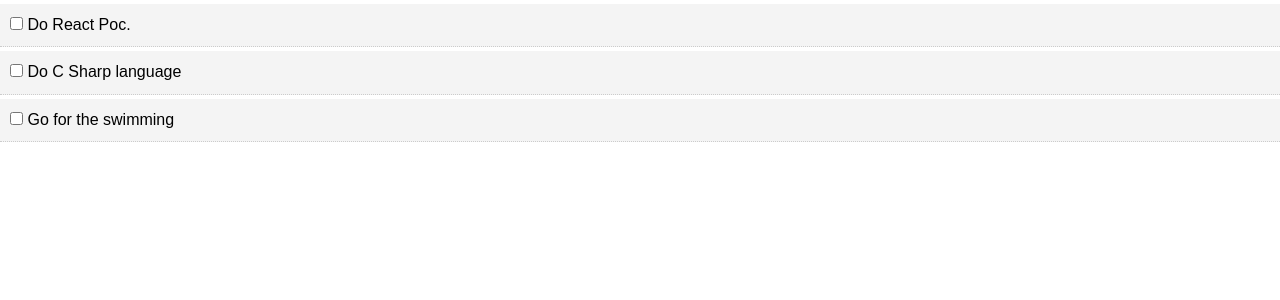
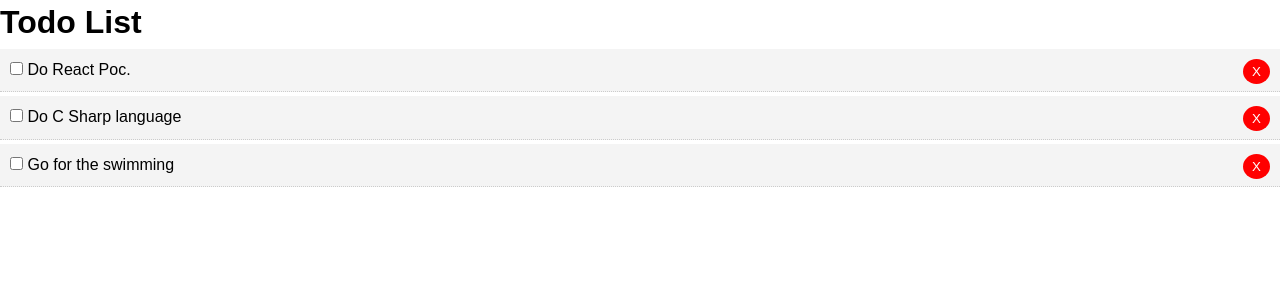
Before and after one commit to MrDroid17/TodoApp-With-React, a React (Create React App) app: page / in a window 1280 px wide. Shown: the top 300 px of the page. Built offline with nearby package versions, Linux system fonts and the light colour scheme.

Commit message:
Delete functionality and and Header layout

```diff
--- a/src/App.js
+++ b/src/App.js
@@ -1,6 +1,7 @@
 import React, { Component } from 'react';
 import './App.css';
-import Todos from './components/Todos'
+import Todos from './components/Todos';
+import Header from './components/layout/Header';
 
 class App extends Component {
   state = {
@@ -34,10 +35,18 @@
     });
   }
 
+  // delete todo
+  delTodo = (id) =>{
+    this.setState({
+      todos: [...this.state.todos.filter( todo => todo.id !== id)]
+    })
+  }
+
   render() {
     return (
       <div className="App">
-        <Todos todos={this.state.todos} markComplete={this.markComplete} />
+        <Header/>
+        <Todos todos={this.state.todos} markComplete={this.markComplete} delTodo={this.delTodo}/>
       </div>
     );
   }
--- a/src/components/TodoItem.js
+++ b/src/components/TodoItem.js
@@ -53,6 +53,7 @@
         <p>
         <input type="checkbox" onChange={this.props.markComplete.bind(this, id)} /> {''}
         {title}
+        <button style={btnStyle} onClick={this.props.delTodo.bind(this, id)}>X</button>
         </p>
       </div>
     )
@@ -63,4 +64,14 @@
   todo: PropTypes.object.isRequired
 }
 
+const btnStyle = {
+  backgroundColor: '#ff0000',
+  color: '#fff',
+  border: 'none',
+  padding: '5px 9px',
+  borderRadius: '50%',
+  cursor: 'pointer',
+  float: 'right'
+}
+
 export default TodoItem;
--- a/src/components/Todos.js
+++ b/src/components/Todos.js
@@ -9,7 +9,7 @@
 class Todos extends Component {
   render() {
     return this.props.todos.map((todo) => (
-      <TodoItem key={todo.id} todo={todo} markComplete={this.props.markComplete}/>
+      <TodoItem key={todo.id} todo={todo} markComplete={this.props.markComplete} delTodo={this.props.delTodo}/>
     ));
   }
 }
--- /dev/null
+++ b/src/components/layout/Header.js
@@ -0,0 +1,13 @@
+import React from 'react';
+
+function Header() {
+  return (
+    <header>
+      <h1>
+        Todo List
+      </h1>
+    </header>
+  )
+}
+
+export default Header;
```
